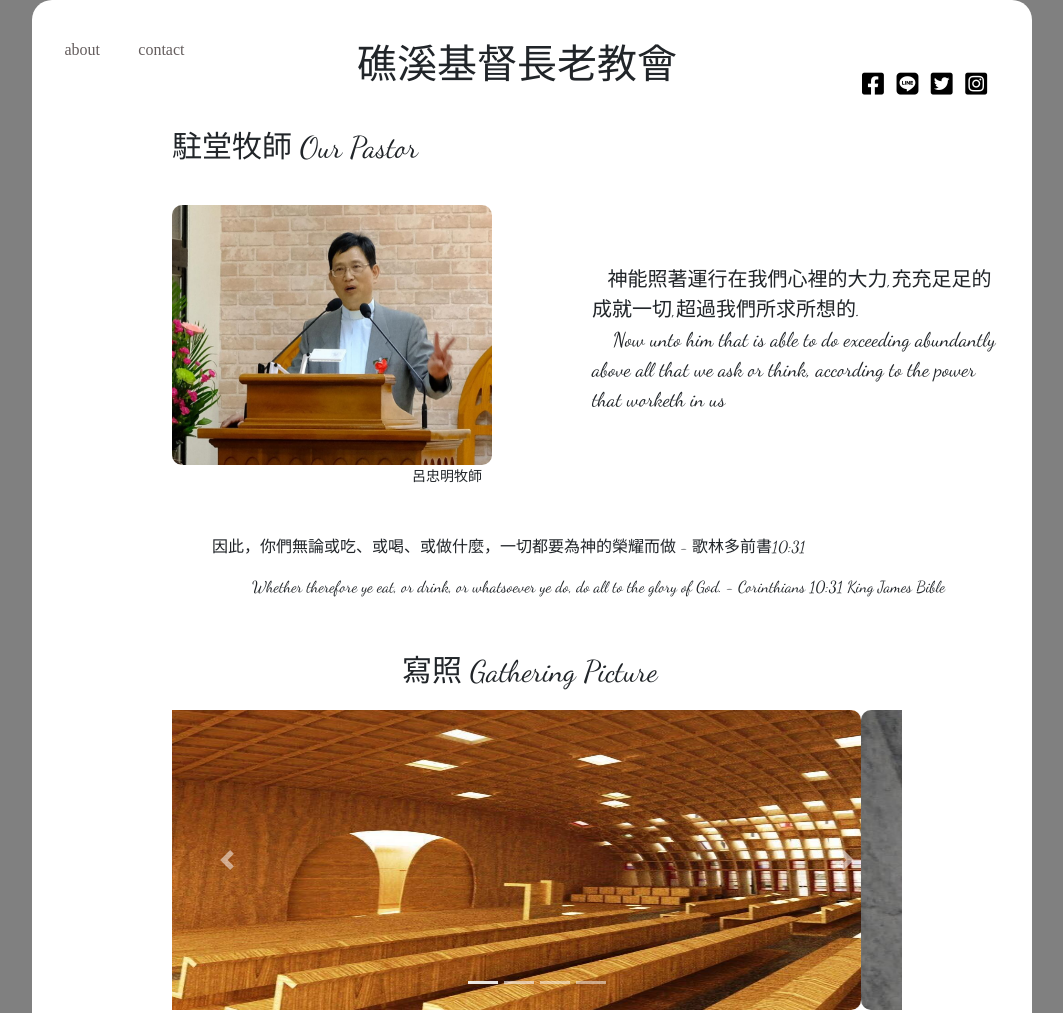
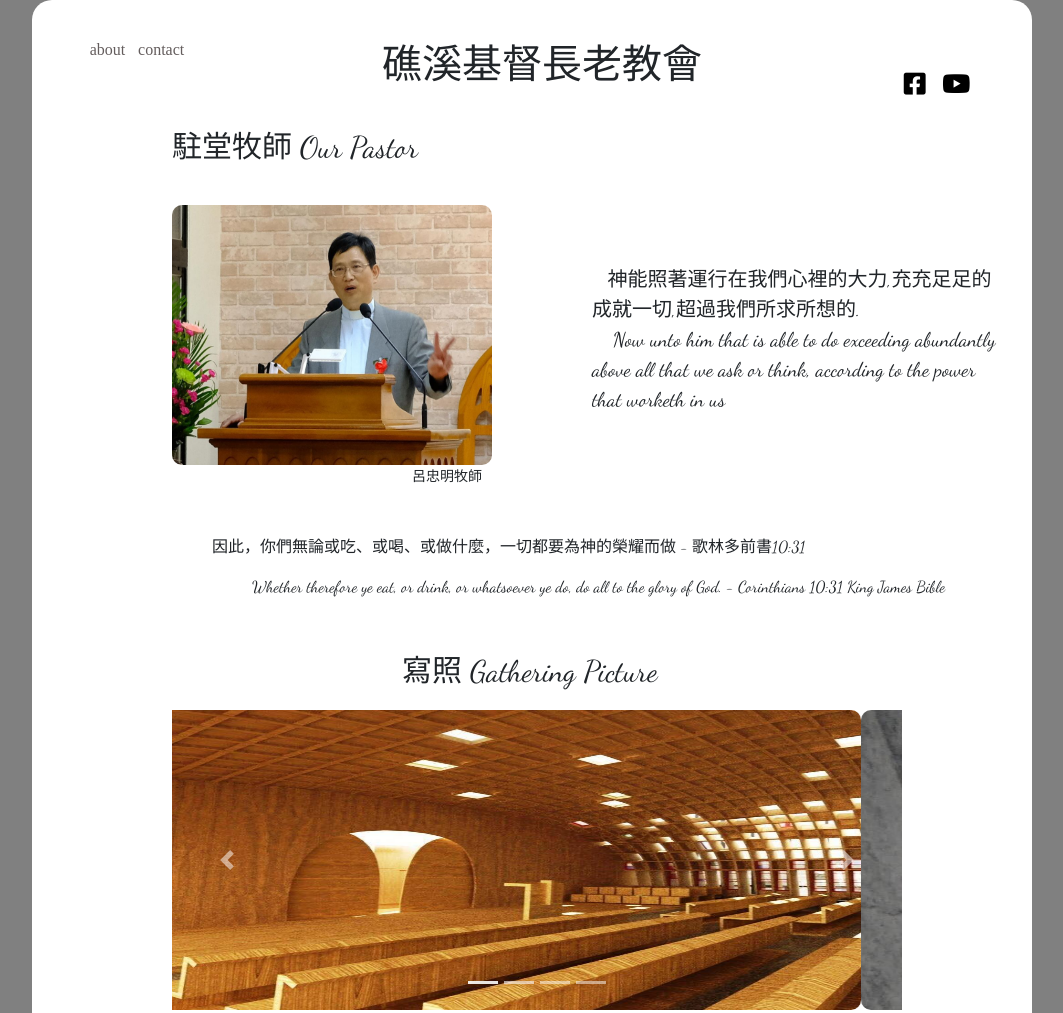
Before and after one commit to celim1962/jschurch, a plain HTML site: page index.html in a window 1280 px wide. Shown: the top 1013 px of the page, without its empty margins (108-1171 px from the left). Drawn offline with nearby package versions, Linux system fonts and the light colour scheme.

Commit message:
change_icon

```diff
--- a/index.html
+++ b/index.html
@@ -46,7 +46,7 @@
             width: 120px;
             text-align: center;
             display: flex;
-            justify-content: space-between;
+            justify-content: space-evenly;
             opacity: 0;
             animation: title 1s ease-in-out;
             animation-fill-mode: forwards;
@@ -79,7 +79,7 @@
         .area3 {
             /* border: 1px solid black; */
 
-            width: 150px;
+            width: 100px;
             text-align: center;
             margin-top: 70px;
             display: flex;
@@ -123,7 +123,7 @@
         }
 
         .s2:hover {
-            color: green;
+            color: red;
             transition: .9s;
         }
 
@@ -386,20 +386,20 @@
 <body>
     <div class="all">
         <div class="c1">
-            <div class="area1">
+            <div class="area1 ">
                 <a href="#op">about</a>
                 <a href="#cu">contact</a>
             </div>
-            <div class="area2">
+            <div class="area2 ">
                 <p>礁溪基督長老教會</p>
             </div>
-            <div class="area3">
+            <div class="area3" id="social_icon">
                 <a
                     href="https://www.facebook.com/%E5%8F%B0%E7%81%A3%E5%9F%BA%E7%9D%A3%E9%95%B7%E8%80%81%E6%95%99%E6%9C%83%E7%A4%81%E6%BA%AA%E6%95%99%E6%9C%83-132950057234791/"><i
                         class="fab fa-facebook-square s1"></i></a>
-                <a href="https://line.me/zh-hant/"><i class="fab fa-line s2"></i></a>
-                <a href="https://twitter.com/explore"><i class="fab fa-twitter-square s3"></i></a>
-                <a href="https://www.instagram.com/accounts/login/"><i class="fab fa-instagram-square s4"></i></a>
+
+                <a href="https://www.youtube.com/channel/UCDyIffl0nKDDa54zViQ3RMg "><i
+                        class="fab fa-youtube s2"></i></a>
             </div>
         </div>
         <div class="c2">
@@ -524,7 +524,17 @@
     <script src="https://stackpath.bootstrapcdn.com/bootstrap/4.2.1/js/bootstrap.min.js"
         integrity="sha384-B0UglyR+jN6CkvvICOB2joaf5I4l3gm9GU6Hc1og6Ls7i6U/mkkaduKaBhlAXv9k" crossorigin="anonymous">
         </script>
-
+    <script>
+        window.onresize = function () {
+            console.log("偵測到螢幕寬度正在改變");
+            console.log(document.body.clientWidth);
+            if (document.body.clientWidth < 800) {
+                document.getElementById('social_icon').style.visibility = 'hidden';
+            } else {
+                document.getElementById('social_icon').style.visibility = 'visible';
+            }
+        }
+    </script>
 </body>
 
 </html>
```
